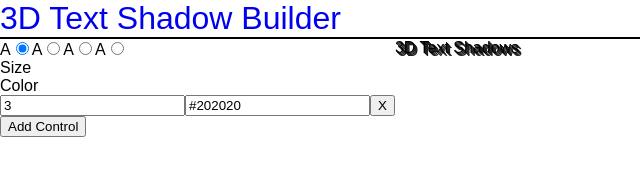
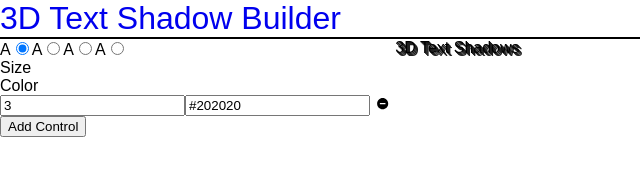
Before and after one commit to jnicewander/text-shadow-v2, a React (Create React App) app: page / in a window 1280 px wide. Shown: the top 185 px of the page, without its empty margins (0-640 px from the left). Built offline with nearby package versions, Linux system fonts and the light colour scheme.

Commit message:
Base styling and icon import.

```diff
--- /dev/null
+++ b/src/components/DeleteButton.css
@@ -0,0 +1,12 @@
+.DeleteButton {
+  background-color: white;
+  color: black;
+  border: none;
+  cursor: pointer;
+  outline: none;
+  transition: color 300ms;
+}
+
+.DeleteButton:hover {
+  color: red;
+}
--- a/src/components/DeleteButton.js
+++ b/src/components/DeleteButton.js
@@ -1,12 +1,15 @@
 import React from 'react'
+import { MdRemoveCircle } from 'react-icons/md'
+import './DeleteButton.css'
 
 const DeleteButton = ({ handleDelete, ...rest }) => {
   return (
     <button
+      className="DeleteButton"
       onClick={handleDelete}
       {...rest}
     >
-      X
+      <MdRemoveCircle />
     </button>
   )
 }
```
